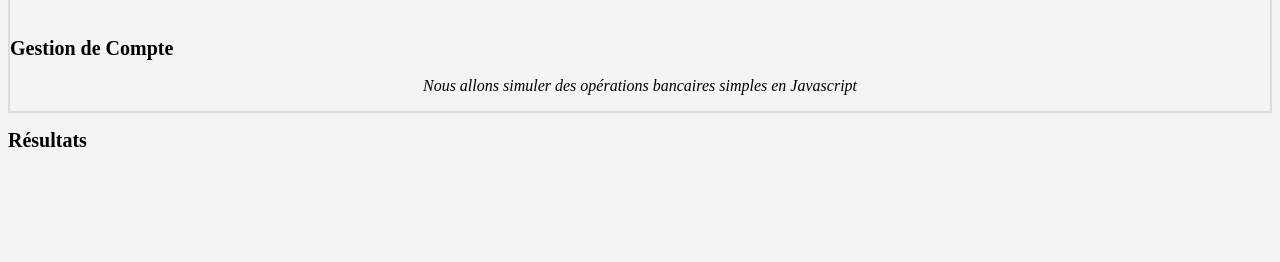
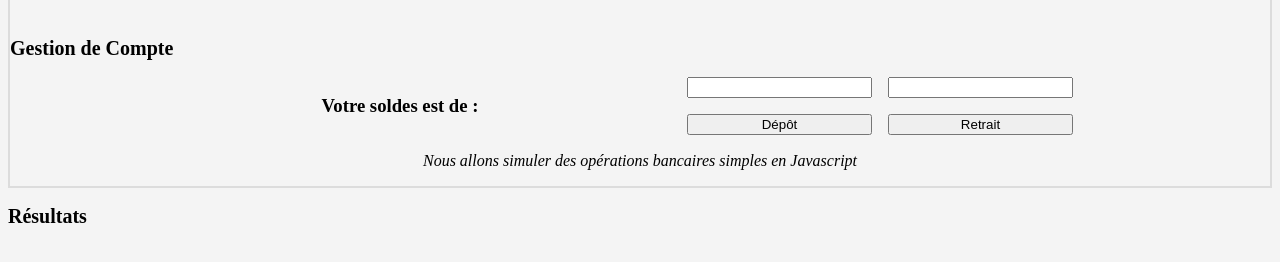
Before and after one commit to DrKyora/exo_one, a plain HTML site: page index.html in a window 1280 px wide. Shown: the part 68-330 px from the top of the page. Drawn offline with Linux system fonts and the light colour scheme.

Commit message:
ajout input

```diff
--- a/index.html
+++ b/index.html
@@ -12,11 +12,26 @@
         <h1>Mon compte d'épargne</h1>
       </header>
       <h2>Gestion de Compte</h2>
+      <div>
+        <div class="Solde_actuel center">
+          <h3 id="solde">Votre soldes est de :</h3>
+        </div>
+        <div class="action center">
+          <div>
+            <input id="inputAdd" type="number" step="0.01" />
+            <button id="add" class="add">Dépôt</button>
+          </div>
+          <div>
+            <input id="inputRemove" type="number" step="0.01" />
+            <button id="remove" class="remove">Retrait</button>
+          </div>
+        </div>
+      </div>
       <p>Nous allons simuler des opérations bancaires simples en Javascript</p>
     </section>
     <section class="result">
       <h2>Résultats</h2>
     </section>
-    <script src="script.js"></script>
+    <script src="script_bis.js"></script>
   </body>
 </html>
--- a/script.js
+++ b/script.js
@@ -13,7 +13,7 @@ console.log(solde + "€" + " est le nouveau solde après le dépôt.");
 if (solde > retrait) {
   solde = solde - retrait;
   historiqueOperations.push("Retrait de " + retrait + "€");
-  console.log("Vous avez reiré " + retrait + "€." + " Nouveau solde : " + solde + "€");
+  console.log("Vous avez retiré " + retrait + "€." + " Nouveau solde : " + solde + "€");
 } else {
   console.log("Soldes insuffisant pour effectuer le retrait.");
 }
@@ -21,18 +21,19 @@ if (solde > retrait) {
 solde = solde * (1 + tauxInteret);
 console.log("Intérêts annuels de 3% ajoutés. Nouveau solde : " + solde + "€");
 
-solde = solde = solde + nouveauDepot;
+solde = solde + nouveauDepot;
 historiqueOperations.push("Dépôt de " + nouveauDepot + "€");
-console.log(solde + "€" + "est le nouveau solde après le dépôt;");
+console.log(solde + "€" + " est le nouveau solde après le dépôt;");
 
 if (solde > nouveauRetrait) {
   solde = solde - nouveauRetrait;
   historiqueOperations.push("Retrait de " + nouveauRetrait + "€");
-  console.log("Vous avez reiré " + nouveauRetrait + "€." + " Nouveau solde : " + solde + "€");
+  console.log("Vous avez retiré " + nouveauRetrait + "€." + " Nouveau solde : " + solde + "€");
 } else {
   console.log("Soldes insuffisant pour effectuer le retrait.");
 }
 
 solde = solde * (1 + tauxInteret);
 console.log("Intérêts annuels de 3% ajoutés. Nouveau solde : " + solde + "€");
+
 console.log(historiqueOperations);
--- a/style.css
+++ b/style.css
@@ -1,4 +1,9 @@
 /* GENERAL */
+.center {
+  display: flex;
+  justify-content: center;
+  align-items: center;
+}
 h1 {
   font-size: 28px;
 }
@@ -22,3 +27,17 @@ header {
   font-style: italic;
   justify-content: center;
 }
+.main > div {
+  display: grid;
+  grid-template-columns: 1fr 1fr;
+  grid-gap: 20px;
+  padding: 0 10rem 0 10rem;
+}
+.action {
+  gap: 1rem;
+}
+.action > div {
+  display: flex;
+  flex-direction: column;
+  gap: 1rem;
+}
```
